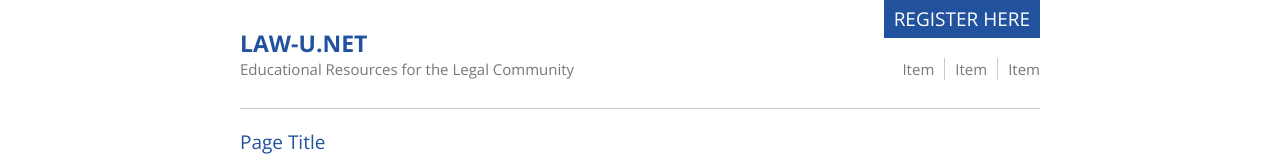
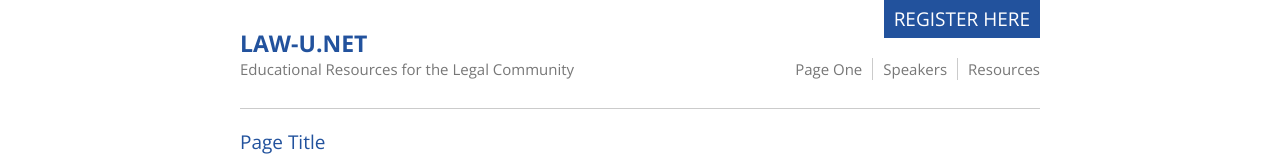
Before and after one commit to jlcolema/lawu, a website: page dist/html/page-one.html in a window 1280 px wide. Shown: the top 160 px of the page. Drawn offline with nearby package versions, Linux system fonts and the light colour scheme.

Commit message:
Add new primary navigation throughout site.

```diff
--- a/dist/html/page-one.html
+++ b/dist/html/page-one.html
@@ -52,19 +52,19 @@
 
 					<li class="nav__item">
 
-						<a href="#" class="nav__link">Item</a>
+						<a href="/page-one.html" class="nav__link">Page One</a>
 
 					</li>
 
 					<li class="nav__item">
 
-						<a href="#" class="nav__link">Item</a>
+						<a href="/speakers.html" class="nav__link">Speakers</a>
 
 					</li>
 
 					<li class="nav__item">
 
-						<a href="#" class="nav__link">Item</a>
+						<a href="/resources.html" class="nav__link">Resources</a>
 
 					</li>
 
```
Also changed, not shown: dist/html/resources.html (+3 -3 lines), dist/html/speakers.html (+3 -3 lines), dist/html/speakers/speaker.html (+3 -3 lines).
